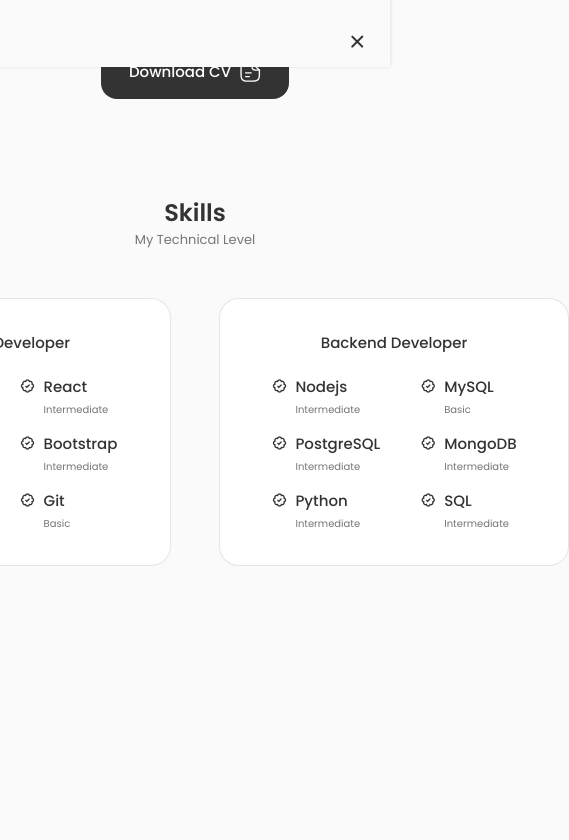
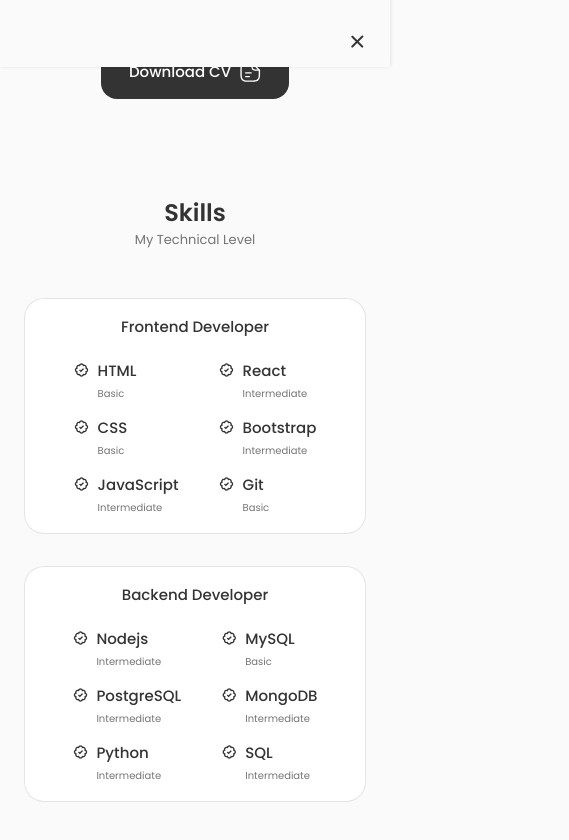
Before and after one commit to karlagoo/Portfolio, a React (Create React App) app: page / in a window 390 px wide. Shown: the part 1621-2461 px from the top of the page, 569 px wide, since content can reach past the window. Before the commit the page ends 2299 px from the top, so only its background shows below. Built offline with nearby package versions, Linux system fonts and the light colour scheme.

Commit message:
responsive styling

```diff
--- a/src/components/skills/skills.css
+++ b/src/components/skills/skills.css
@@ -50,3 +50,34 @@
 .skills__level {
     font-size: var(--tiny-font-size);
 }
+
+/*=============== BREAKPOINTS ===============*/
+/* For large devices */
+@media screen and (max-width: 992px) {
+    .skills__container {
+        grid-template-columns: max-content;
+        row-gap: 2rem;
+    }
+}
+
+/* For medium devices */
+@media screen and (max-width: 576px) {
+    .skills__container {
+        grid-template-columns: 1fr;
+    }
+
+    .skills__content {
+        padding: 1rem;
+    }
+}
+
+/* For small devices */
+@media screen and (max-width: 350px) {
+    .skills__box {
+        column-gap: 1.25rem;
+    }
+
+    .skills__name {
+        font-size: var(--small-font-size);
+    }
+}
```
Also changed, not shown: src/App.css (line endings or trailing spaces).
